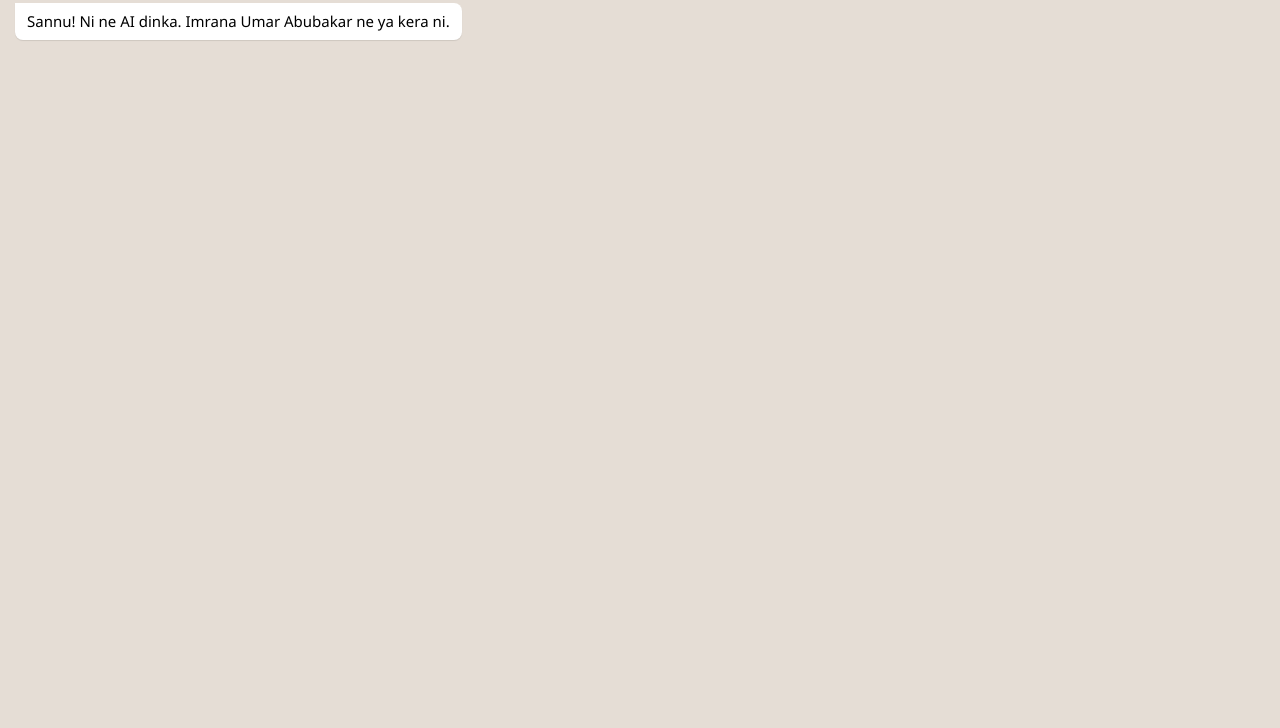
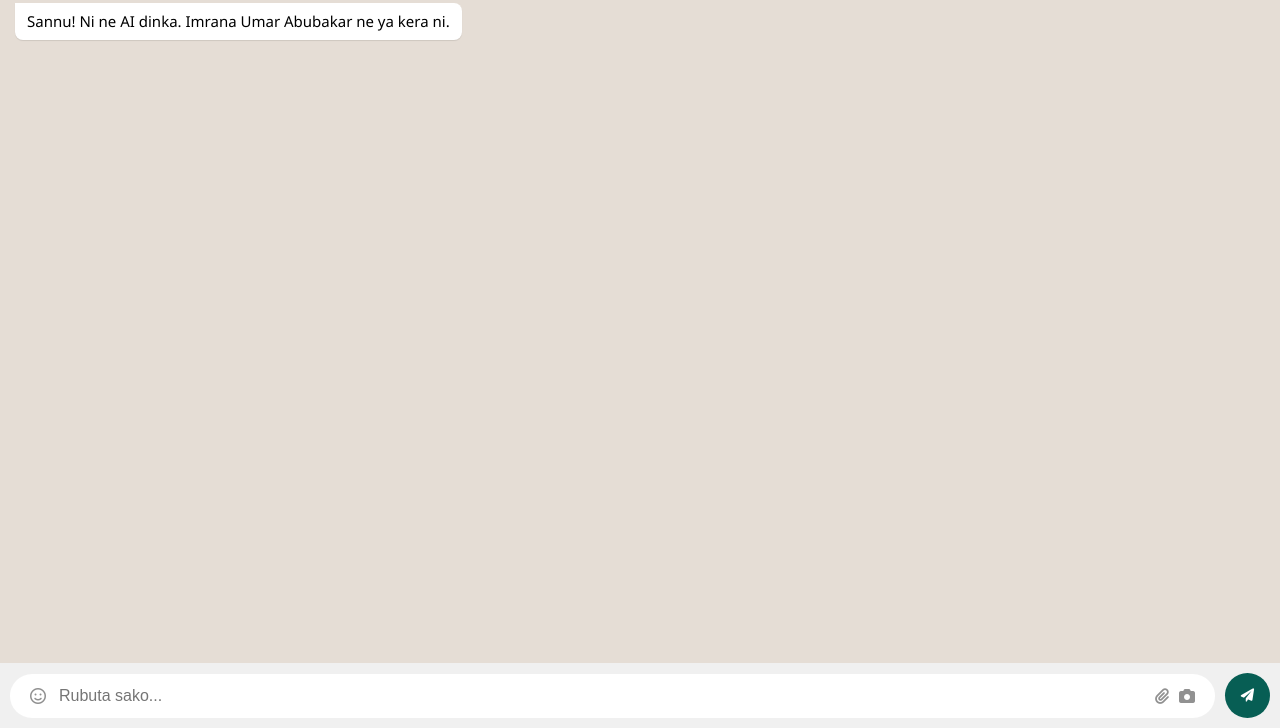
Before and after one commit to khalifamusauba-creator/garkuwan-proxy, a plain HTML site: page index.html in a window 1280 px wide. Shown: the part 72-800 px from the top of the page. Drawn offline with Linux system fonts and the light colour scheme.

Commit message:
Update index.html

```diff
--- a/index.html
+++ b/index.html
@@ -41,3 +41,37 @@
 <div class="chat-container" id="chat-container">
     <div class="message ai-message">Sannu! Ni ne AI dinka. Imrana Umar Abubakar ne ya kera ni.</div>
 </div>
+    </div>
+<div class="input-area">
+    <div class="input-container">
+        <i class="far fa-smile icons"></i>
+        <input type="text" id="user-input" placeholder="Rubuta sako...">
+        <i class="fas fa-paperclip icons"></i>
+        <i class="fas fa-camera icons"></i>
+    </div>
+    <button class="send-btn" onclick="sendMessage()"><i class="fas fa-paper-plane"></i></button>
+</div>
+<script>
+    async function sendMessage() {
+        const input = document.getElementById('user-input');
+        const container = document.getElementById('chat-container');
+        if (!input.value.trim()) return;
+        const userText = input.value;
+        container.innerHTML += `<div class="message user-message">${userText}</div>`;
+        input.value = '';
+        container.scrollTop = container.scrollHeight;
+        try {
+            const response = await fetch('/.netlify/functions/ask', {
+                method: 'POST',
+                body: JSON.stringify({ message: userText })
+            });
+            const data = await response.json();
+            container.innerHTML += `<div class="message ai-message">${data.reply || data.error}</div>`;
+        } catch (e) {
+            container.innerHTML += `<div class="message ai-message">Yi hakuri, an samu matsala.</div>`;
+        }
+        container.scrollTop = container.scrollHeight;
+    }
+</script>
+</body>
+</html>
```
